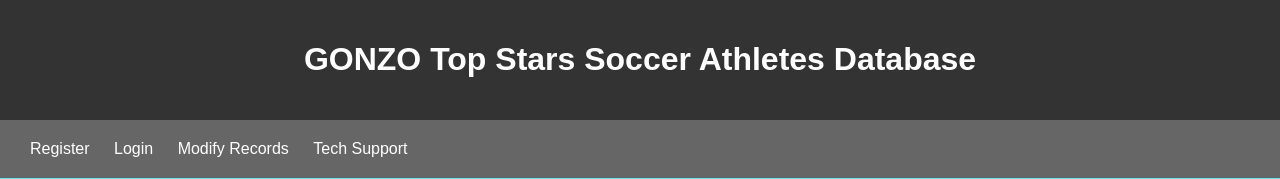
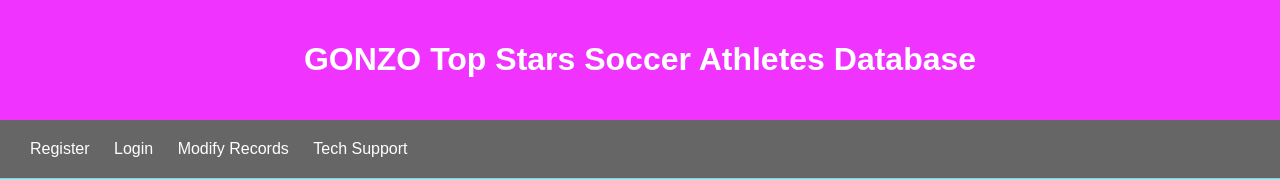
Before and after one commit to rapidfirelr/rapidfirelr.github.io, a plain HTML site: page index.html in a window 1280 px wide. Shown: the top 179 px of the page. Drawn offline with Linux system fonts and the light colour scheme.

Commit message:
Update style.css

```diff
--- a/style.css
+++ b/style.css
@@ -8,7 +8,7 @@ body {
 
 /* Style the header section */
 header {
-  background-color: #333;
+  background-color: #F033FF;
   color: #fff;
   padding: 20px;
   text-align: center;
```
